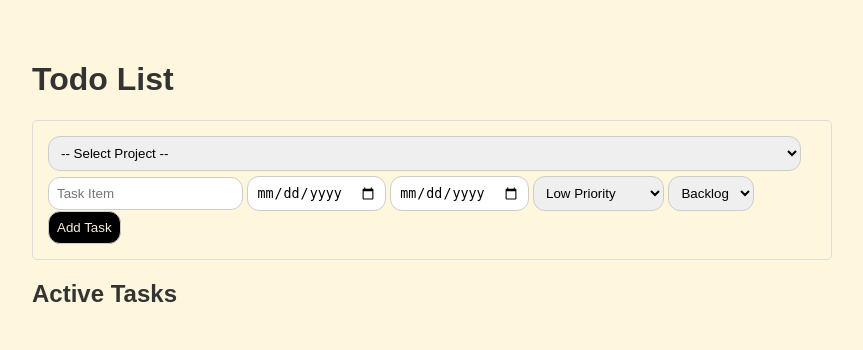
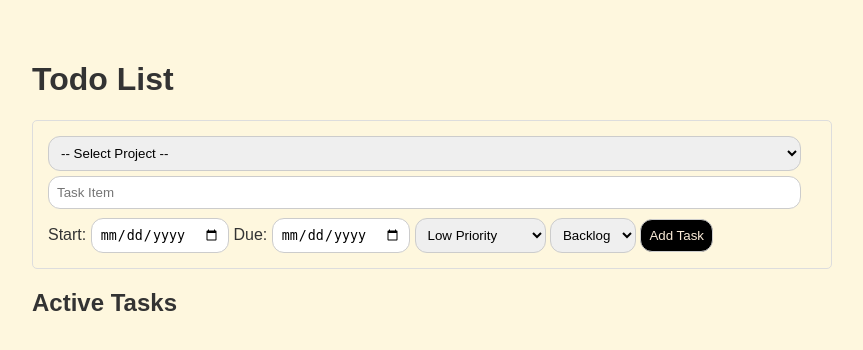
Before and after one commit to krgirard33/ProjectEcho, a Flask app: page /todo/ in a window 1280 px wide. Shown: the part 39-389 px from the top of the page, without its empty margins (208-1071 px from the left). Run offline with Flask 2, Linux system fonts and the light colour scheme; data that the repository does not hold is empty.

Commit message:
Finished making the todo & edit_todo forms better and more consistent

```diff
--- a/static/style.css
+++ b/static/style.css
@@ -63,13 +63,24 @@ textarea {
     width: 98%;
 }
 
+.project-input-edit {
+    margin-bottom: 5px;
+    width: 98%;
+}
+
 textarea {
     width: 100%;
+}
+
+.todo-form-container #item {
+    margin-bottom: 5px;
+    width: 98%;
 }
 
 .todo-form-container button, .journal-entry-form button {
     background-color: black;
     color: antiquewhite;
+    margin-top: 5px;
 }
 
 /* --- 4. CALENDAR STYLES --- */
--- a/templates/edit_todo.html
+++ b/templates/edit_todo.html
@@ -8,7 +8,6 @@
 <div class="todo-form-container">
     <form method="post" action="{{ url_for('todo_bp.edit_todo', item_id=item.id) }}">
 
-        <label for="project">Project:</label>
         <select name="project" id="project" class="project-input-edit" required>
             {% for project_name in active_projects %}
             <option value="{{ project_name }}" {% if project_name == item.project %}selected{% endif %}>
@@ -17,13 +16,12 @@
             {% endfor %}
         </select>
 
-        <label for="item">Task Item:</label>
         <input type="text" id="item" name="item" value="{{ item.item }}" required>
 
-        <label for="start_date">Start Date:</label>
+        <label for="start_date">Start:</label>
         <input type="date" id="start_date" name="start_date" value="{{ item.start_date }}" placeholder="Start Date">
 
-        <label for="due_date">Due Date:</label>
+        <label for="due_date">Due:</label>
         <input type="date" id="due_date" name="due_date" value="{{ item.due_date }}" placeholder="Due Date">
 
         <label for="priority">Priority:</label>
--- a/templates/todo.html
+++ b/templates/todo.html
@@ -12,8 +12,10 @@
             <option value="{{ project_name }}">{{ project_name }}</option>
             {% endfor %}
         </select>
-        <input type="text" name="item" placeholder="Task Item" required>
+        <input type="text" id="item" name="item" placeholder="Task Item" required>
+        <label for="start_date">Start:</label>
         <input type="date" name="start_date" placeholder="Start Date">
+        <label for="due_date">Due:</label>
         <input type="date" name="due_date" placeholder="Due Date">
         <select name="priority">
             <option value="low">Low Priority</option>
```
